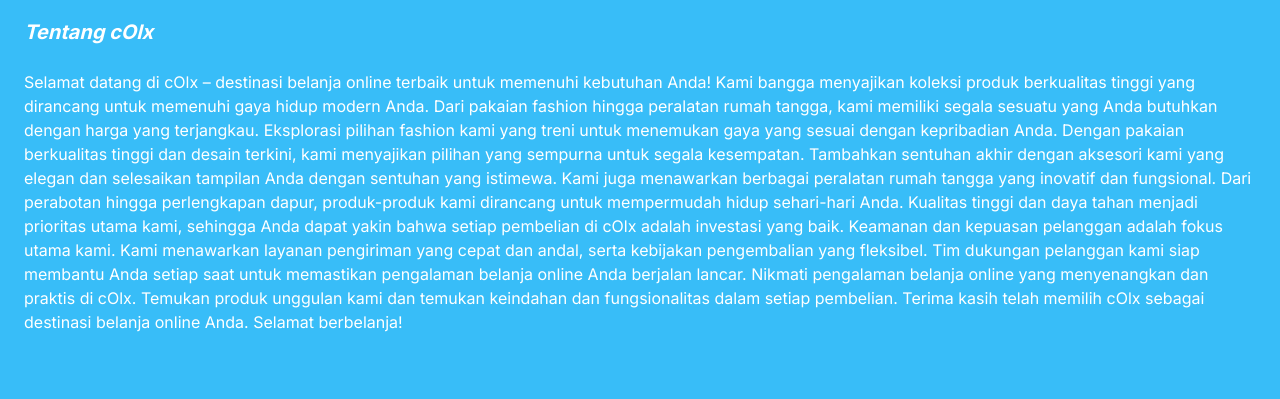
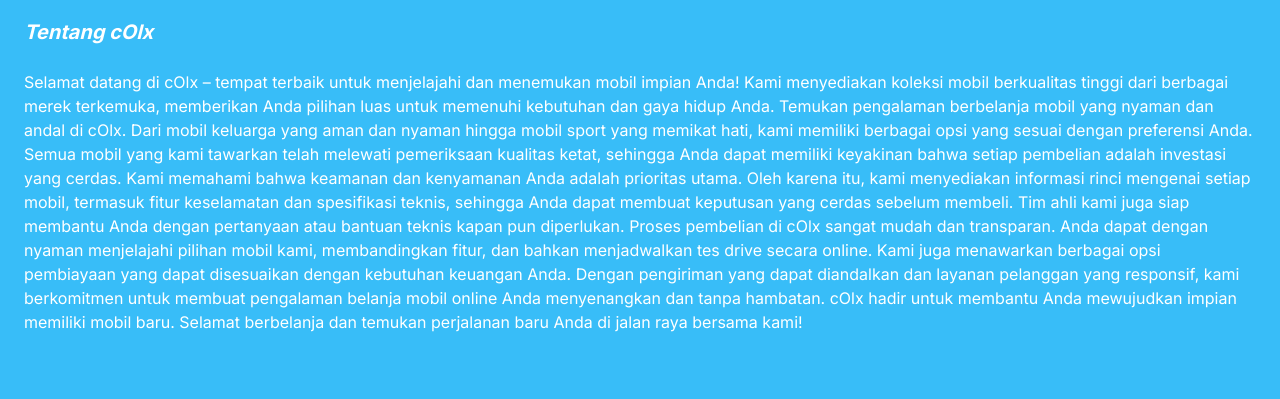
Before and after one commit to fadhildaffa/H8-FSJS-P3S5-gc02-fadhildaffa, a Next.js app in the folder my-app/: page / in a window 1280 px wide. Shown: the part 508-907 px from the top of the page. Built offline with nearby package versions, Linux system fonts and the light colour scheme; no server answers; the database is empty; grey boxes are pictures that could not be loaded.

Commit message:
edit footer

```diff
--- a/my-app/src/app/components/Footer.tsx
+++ b/my-app/src/app/components/Footer.tsx
@@ -10,15 +10,15 @@
                             <span className='text-xl font-bold text-white italic'>Tentang cOlx</span>
                         </div>
                         <p className='text-white pb-4'>
-                            Selamat datang di cOlx – destinasi belanja online terbaik untuk memenuhi kebutuhan Anda! Kami bangga menyajikan koleksi produk berkualitas tinggi yang dirancang untuk memenuhi gaya hidup modern Anda. Dari pakaian fashion hingga peralatan rumah tangga, kami memiliki segala sesuatu yang Anda butuhkan dengan harga yang terjangkau.
+                            Selamat datang di cOlx – tempat terbaik untuk menjelajahi dan menemukan mobil impian Anda! Kami menyediakan koleksi mobil berkualitas tinggi dari berbagai merek terkemuka, memberikan Anda pilihan luas untuk memenuhi kebutuhan dan gaya hidup Anda.
 
-                            Eksplorasi pilihan fashion kami yang treni untuk menemukan gaya yang sesuai dengan kepribadian Anda. Dengan pakaian berkualitas tinggi dan desain terkini, kami menyajikan pilihan yang sempurna untuk segala kesempatan. Tambahkan sentuhan akhir dengan aksesori kami yang elegan dan selesaikan tampilan Anda dengan sentuhan yang istimewa.
+                            Temukan pengalaman berbelanja mobil yang nyaman dan andal di cOlx. Dari mobil keluarga yang aman dan nyaman hingga mobil sport yang memikat hati, kami memiliki berbagai opsi yang sesuai dengan preferensi Anda. Semua mobil yang kami tawarkan telah melewati pemeriksaan kualitas ketat, sehingga Anda dapat memiliki keyakinan bahwa setiap pembelian adalah investasi yang cerdas.
 
-                            Kami juga menawarkan berbagai peralatan rumah tangga yang inovatif dan fungsional. Dari perabotan hingga perlengkapan dapur, produk-produk kami dirancang untuk mempermudah hidup sehari-hari Anda. Kualitas tinggi dan daya tahan menjadi prioritas utama kami, sehingga Anda dapat yakin bahwa setiap pembelian di cOlx adalah investasi yang baik.
+                            Kami memahami bahwa keamanan dan kenyamanan Anda adalah prioritas utama. Oleh karena itu, kami menyediakan informasi rinci mengenai setiap mobil, termasuk fitur keselamatan dan spesifikasi teknis, sehingga Anda dapat membuat keputusan yang cerdas sebelum membeli. Tim ahli kami juga siap membantu Anda dengan pertanyaan atau bantuan teknis kapan pun diperlukan.
 
-                            Keamanan dan kepuasan pelanggan adalah fokus utama kami. Kami menawarkan layanan pengiriman yang cepat dan andal, serta kebijakan pengembalian yang fleksibel. Tim dukungan pelanggan kami siap membantu Anda setiap saat untuk memastikan pengalaman belanja online Anda berjalan lancar.
+                            Proses pembelian di cOlx sangat mudah dan transparan. Anda dapat dengan nyaman menjelajahi pilihan mobil kami, membandingkan fitur, dan bahkan menjadwalkan tes drive secara online. Kami juga menawarkan berbagai opsi pembiayaan yang dapat disesuaikan dengan kebutuhan keuangan Anda.
 
-                            Nikmati pengalaman belanja online yang menyenangkan dan praktis di cOlx. Temukan produk unggulan kami dan temukan keindahan dan fungsionalitas dalam setiap pembelian. Terima kasih telah memilih cOlx sebagai destinasi belanja online Anda. Selamat berbelanja!
+                            Dengan pengiriman yang dapat diandalkan dan layanan pelanggan yang responsif, kami berkomitmen untuk membuat pengalaman belanja mobil online Anda menyenangkan dan tanpa hambatan. cOlx hadir untuk membantu Anda mewujudkan impian memiliki mobil baru. Selamat berbelanja dan temukan perjalanan baru Anda di jalan raya bersama kami!
                         </p>
 
                     </div>
```
